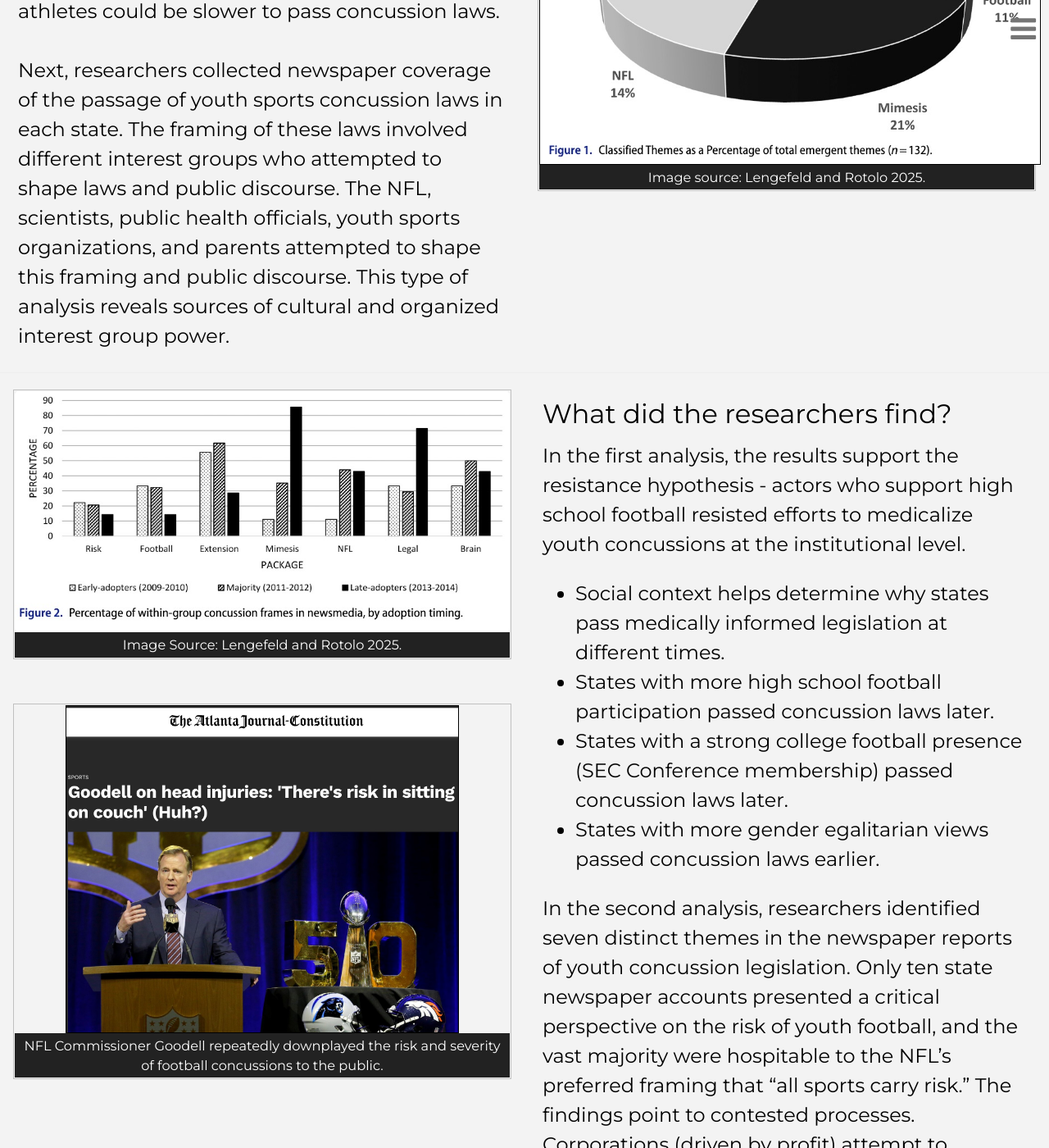
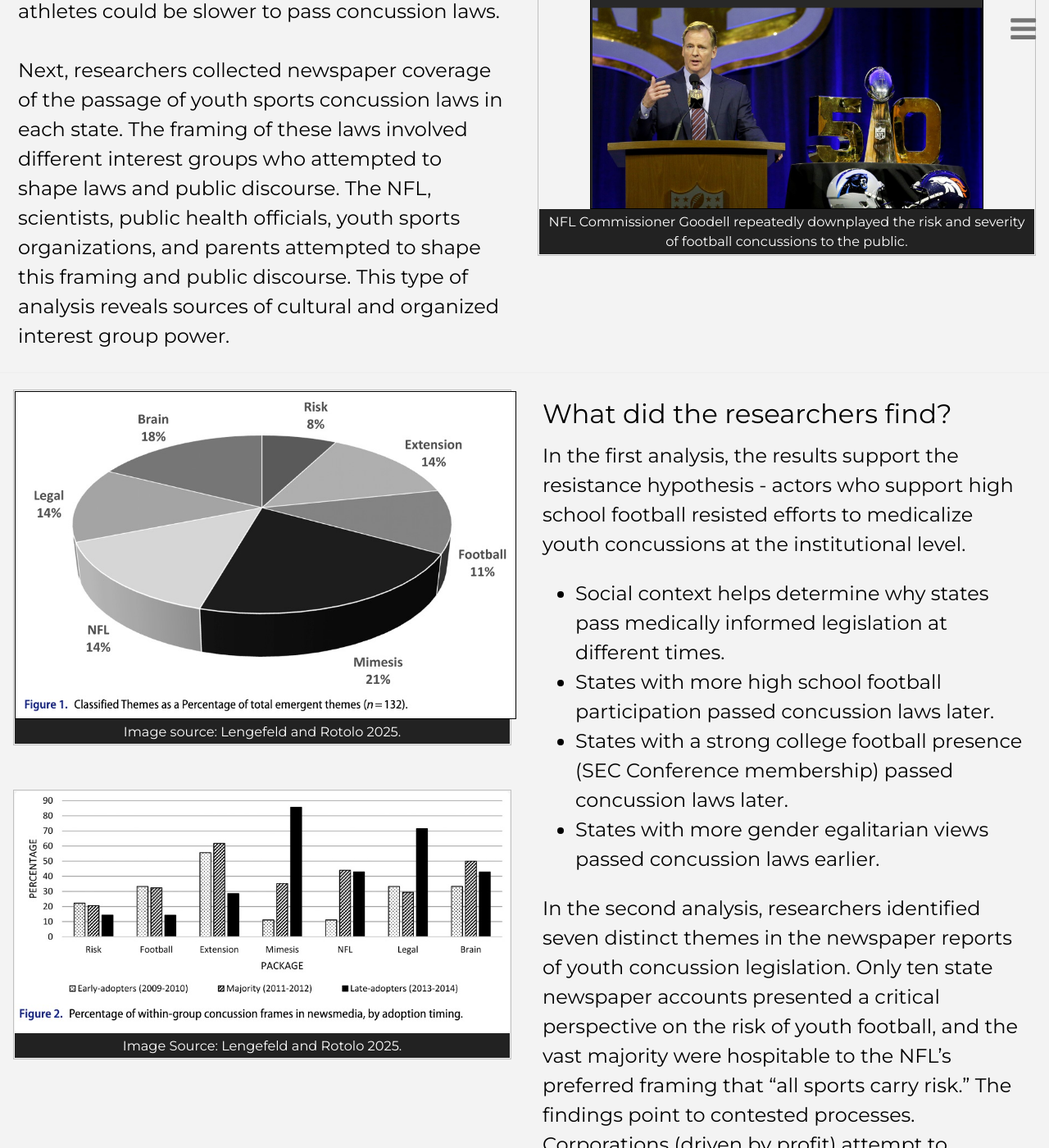
Before and after one commit to resilience1/resilience1.github.io, a Jekyll site: the page built from research/concussion.html, in a window 1280 px wide and 1400 px high, scrolled down 1600 px. Shown: the whole window at 82% size. Built offline with Jekyll 4.4.1, drawn with Linux system fonts in a browser that asks for light colours; nearby versions of some CDN libraries.

Commit message:
Update concussion.html

```diff
--- a/research/concussion.html
+++ b/research/concussion.html
@@ -202,7 +202,7 @@
 				</h2>
 		</div>
 
-		<div class="w3-half w3-container">
+		<div class="w3-half w3-container"><br>
 			<figure class="item">
 			<img height="300" class="displayed" src="/img/concussionfootball.jpg" alt="Source: YMCA of North Carolina".
 			Source: YMCA of North Carolina" style="border:1px solid black; align:middle">
@@ -222,11 +222,12 @@
 			</figure><br><br>
 		</div>
 
-		<div class="w3-half w3-container">
+		<div class="w3-half w3-container"><br>
 			<figure class="item">
-			<img height="400" class="displayed" src="/img/concthemes.jpg" alt="concussion themes"
+			<img height="400" class="displayed" src="/img/Goodell_AJC.jpg" alt="concussion themes"
 			     style="border:1px solid black; align:middle">
-				<figcaption class="caption">Image source: Lengefeld and Rotolo 2025.
+				<figcaption class="caption">NFL Commissioner Goodell repeatedly downplayed
+					the risk and severity of football concussions to the public.
 				</figcaption>
 			</figure>
 		</div>
@@ -236,16 +237,14 @@
 	<div class="example w3-row">
 		<div class="w3-half w3-container">
 			<figure class="item">
+			<img height="400" class="displayed" src="/img/concthemes.jpg" alt="concussion themes"
+			     style="border:1px solid black; align:middle">
+				<figcaption class="caption">Image source: Lengefeld and Rotolo 2025.
+				</figcaption>
+			</figure> <br><br>
+			<figure class="item">
 				<img class="displayed" id="myImg" src="/img/concthemes2.jpg" alt="concussion themes by group and timing" style="width:100%;height:100%">
 				<figcaption class="caption">Image Source: Lengefeld and Rotolo 2025.
-				</figcaption>
-			</figure>
-			<br><br>
-			<figure class="item">
-			<img height="400" class="displayed" src="/img/Goodell_AJC.jpg" alt="concussion themes"
-			     style="border:1px solid black; align:middle">
-				<figcaption class="caption">NFL Commissioner Goodell repeatedly downplayed
-					the risk and severity of football concussions to the public.
 				</figcaption>
 			</figure>
 		</div>
```
